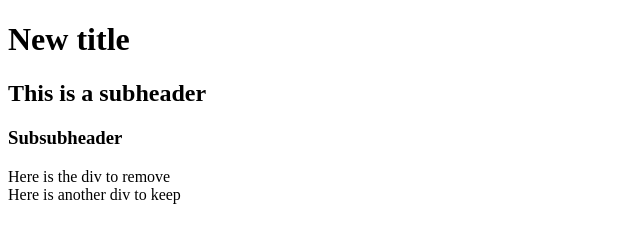
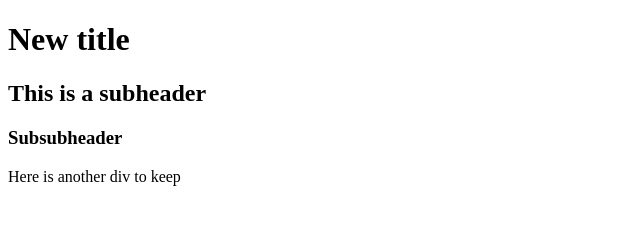
Before and after one commit to jf-pons/hello-world, a plain HTML site: page index.html in a window 1280 px wide. Shown: the whole page, without its empty margins (0-640 px from the left). Drawn offline with Linux system fonts and the light colour scheme.

Commit message:
Deleting the div

```diff
--- a/index.html
+++ b/index.html
@@ -7,7 +7,6 @@
 <h1>New title</h1>
 <h2>This is a subheader</h2>
 <h3>Subsubheader</h3>
-<div> Here is the div to remove</div>
 <div>Here is another div to keep</div>
 </body>
 </html>
```
